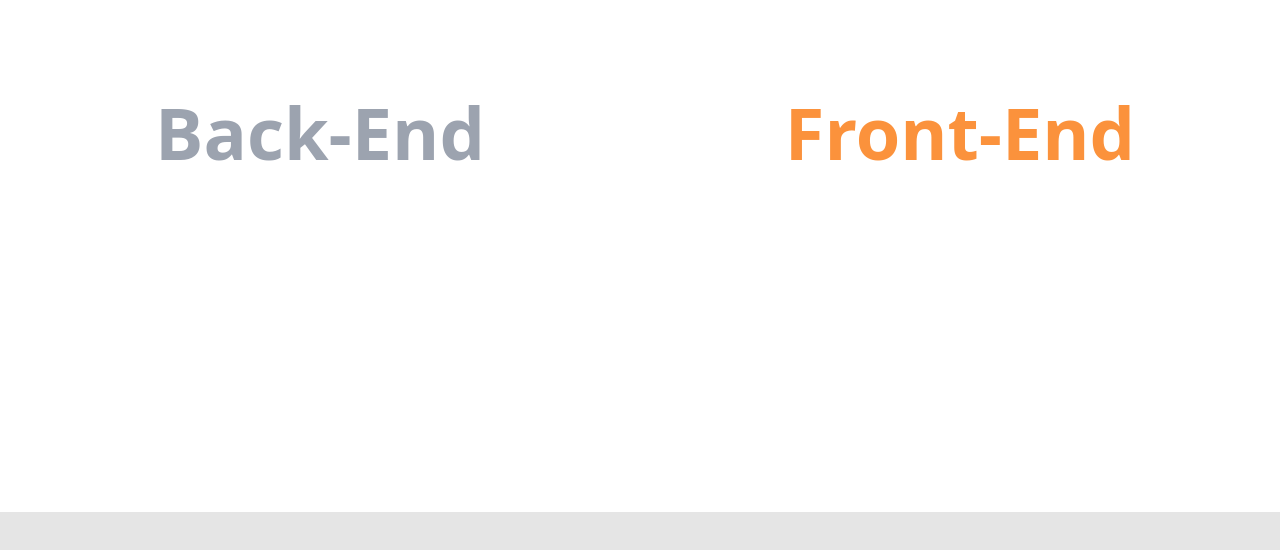
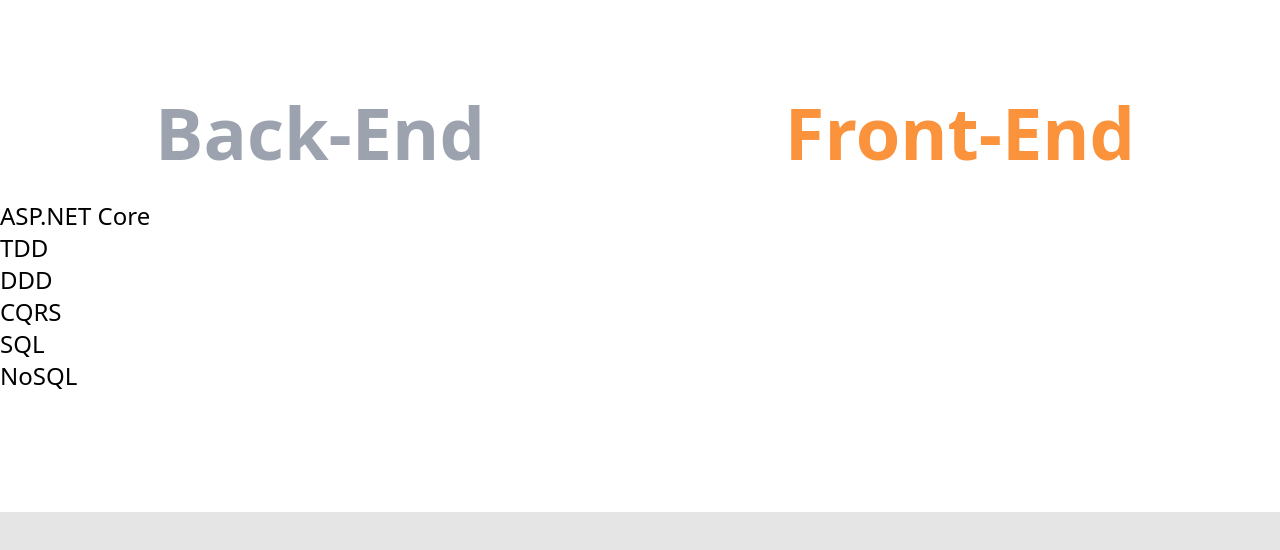
Before and after one commit to BehnamSeydAbadi/Portfolio, a React (Create React App) app: page / in a window 1280 px wide. Shown: the top 550 px of the page. Built offline with nearby package versions, Linux system fonts and the light colour scheme.

Commit message:
Ul Li added

```diff
--- a/src/Components/Skills.jsx
+++ b/src/Components/Skills.jsx
@@ -4,9 +4,17 @@
 
   const titleClasses = "sm:mt-[6rem] text-center sm:text-7xl font-bold";
 
+  const backEndSkills = ["ASP.NET Core", "TDD", "DDD", "CQRS", "SQL", "NoSQL"];
+
   return <div className="flex bg-white sm:h-128">
   <div name="left" className="flex-initial w-1/2">
     <div className={`${titleClasses} text-gray-400`}>Back-End</div>
+    <div name="backEndSkillsList" className="mt-8 flex-">
+      <ul>
+        {backEndSkills.map(skill => <li className="text-2xl">{skill}</li>)}
+      </ul>
+    </div>
+
   </div>
   <div name="right" className="flex-initial w-1/2">
     <div className={`${titleClasses} text-orange-400`}>Front-End</div>
```
Lines whose indentation alone changed are shown as unchanged.
